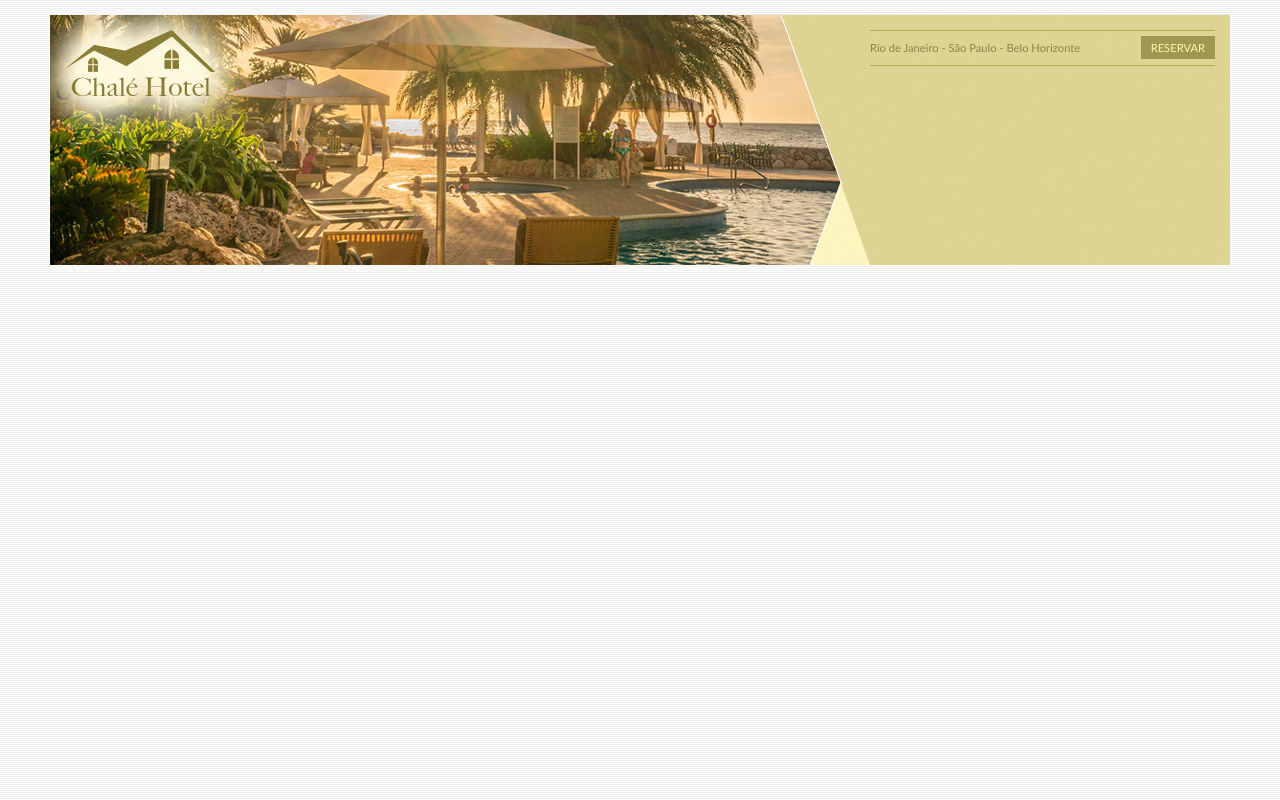
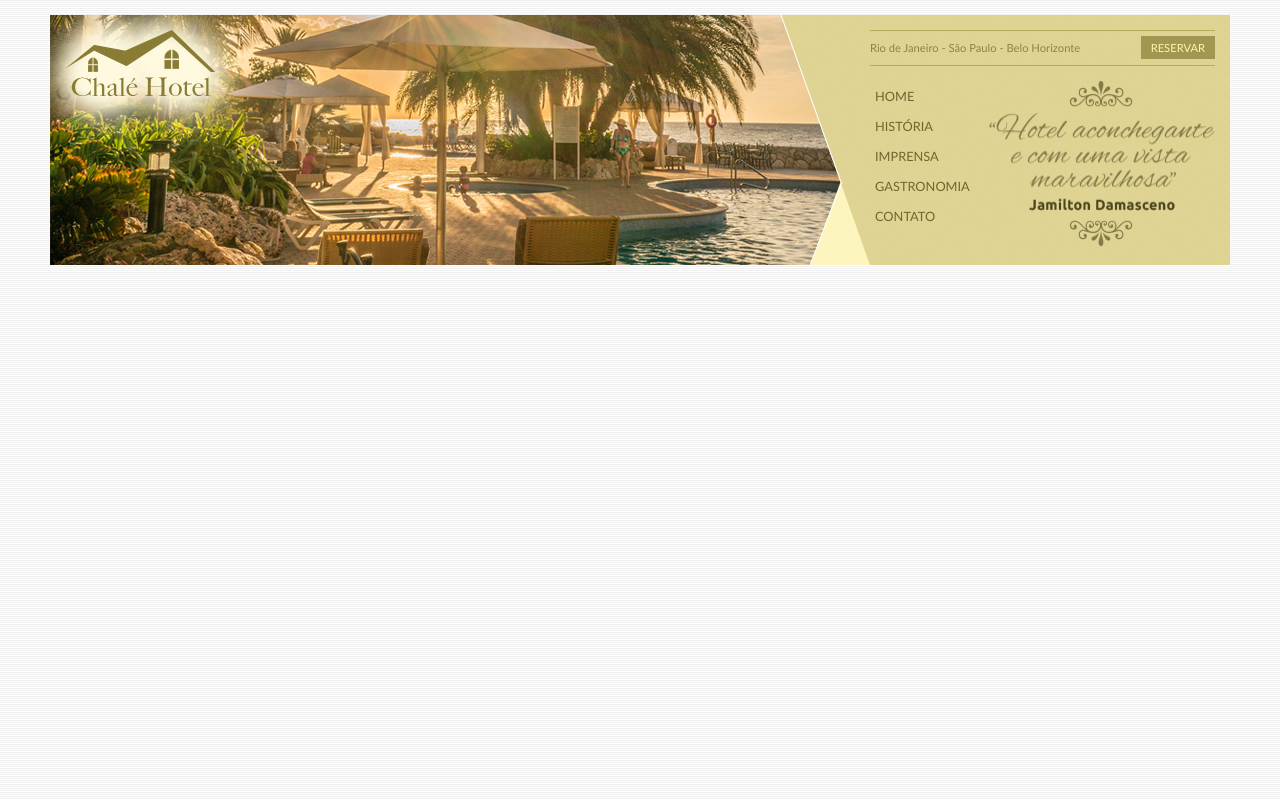
Before and after one commit to lyzzandro/site-chale-hotel, a plain HTML site: page index.html in a window 1280 px wide. Drawn offline with Linux system fonts and the light colour scheme.

Commit message:
Criando links e estilizando menu vertical

```diff
--- a/index.html
+++ b/index.html
@@ -26,6 +26,19 @@
                         <a class="reserva" href="#">Reservar</a>
                         <div style="clear: both;"></div>
                     </div>
+
+                    <div id="menu">
+                        <ul id="navegacao">
+                            <li><a href="#">Home</a></li>
+                            <li><a href="#">História</a></li>
+                            <li><a href="#">Imprensa</a></li>
+                            <li><a href="#">Gastronomia</a></li>
+                            <li><a href="#">Contato</a></li>
+                        </ul>
+
+                        <img class="depoimento" src="/imagens/depoimento.png">
+                    </div>
+
                 </div>
             </div>
         </div><!-- fim container-->
--- a/style.css
+++ b/style.css
@@ -87,3 +87,34 @@ a.reserva{
     padding: 5px 10px;
     float: right;
 }
+
+/*Barra de navegção vertical*/
+#menu{
+    margin-top: 15px;
+}
+
+ul{
+    list-style: none;
+}
+
+ul#navegacao{
+        float: left;
+}
+
+ul#navegacao a{
+    text-transform: uppercase;
+    font-size: 0.8em;
+    padding: 5px;
+    color: #6e672c;
+    line-height: 30px;
+}
+
+ul#navegacao a:hover{
+    background: #fdf6be;
+}
+
+.depoimento{
+    width: 226px;
+    height: 165px;
+    float: right;
+}
```
